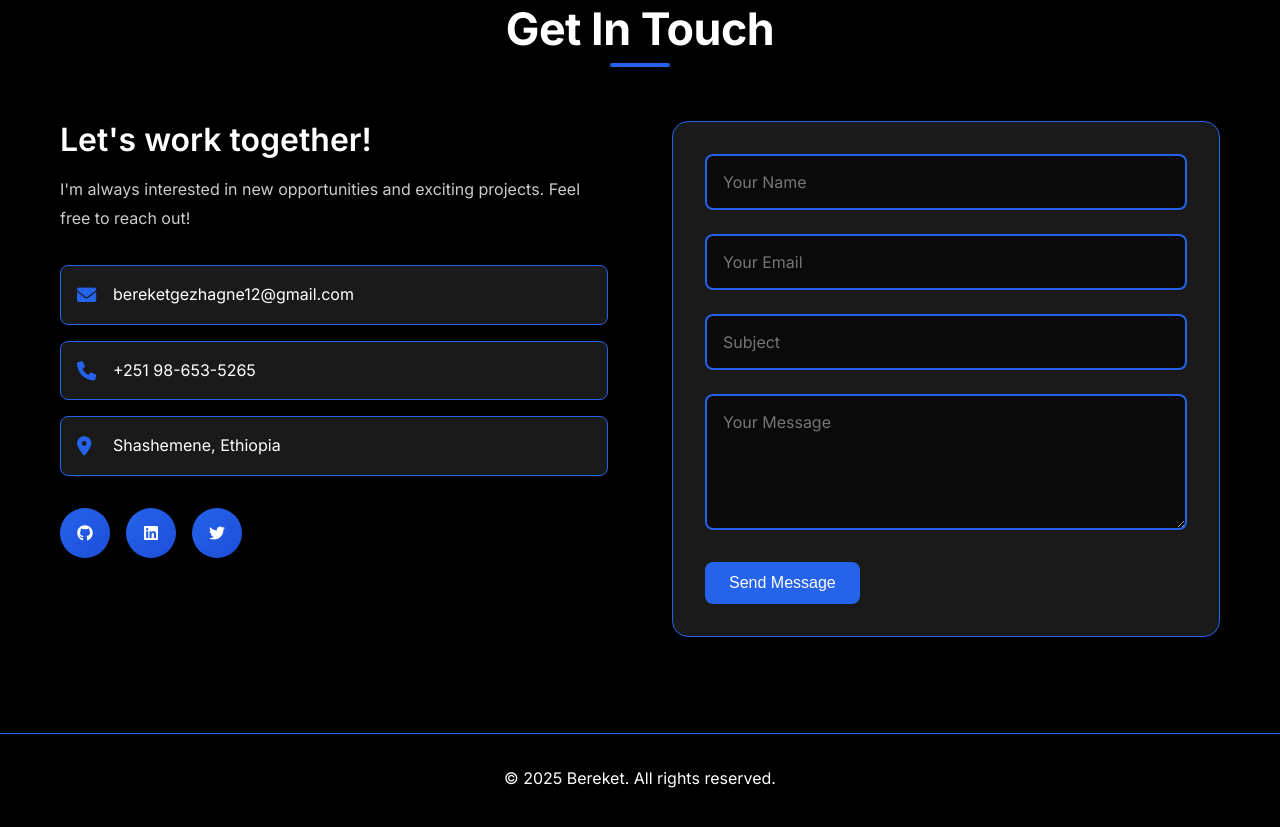
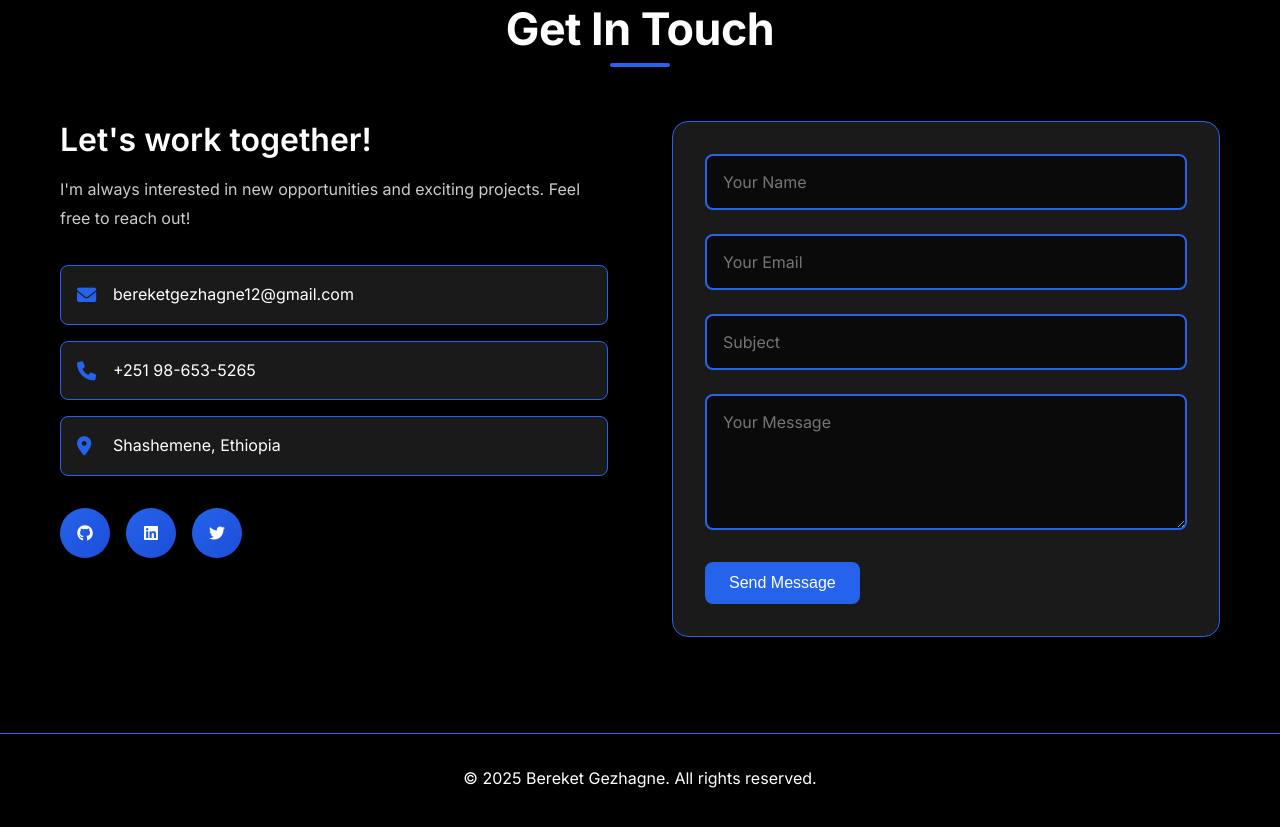
Before and after one commit to Bereket12-G/Michael, a website: page index.html in a window 1280 px wide. Shown: the part 5053-5880 px from the top of the page. Drawn offline with Linux system fonts and the light colour scheme.

Commit message:
Update index.html

```diff
--- a/index.html
+++ b/index.html
@@ -359,7 +359,7 @@
     <footer class="footer">
         <div class="container">
             <div class="footer-content">
-                <p>&copy; 2025 Bereket. All rights reserved.</p>
+                <p>&copy; 2025 Bereket Gezhagne. All rights reserved.</p>
                 <div class="footer-links">
                 </div>
             </div>
```
